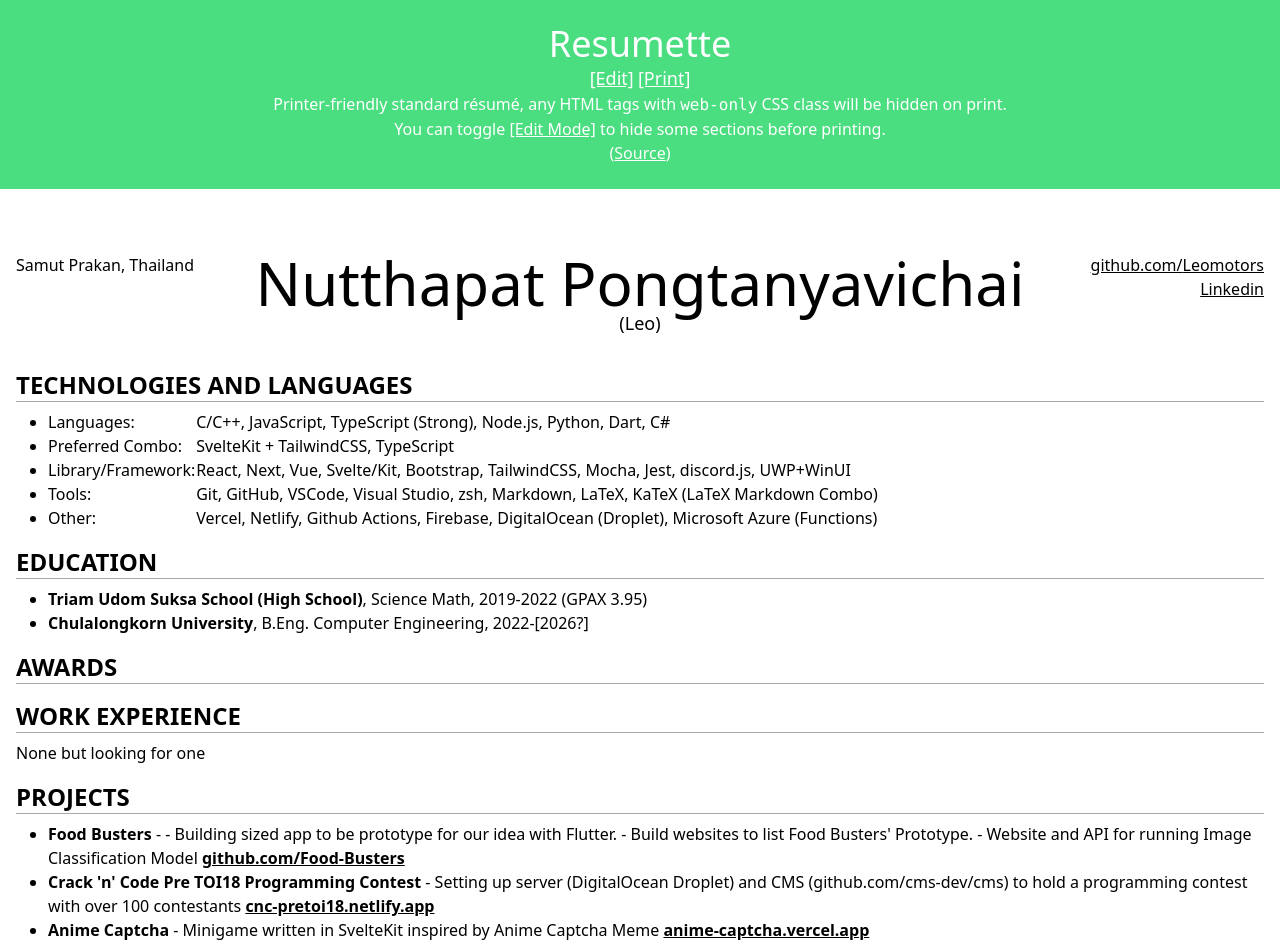
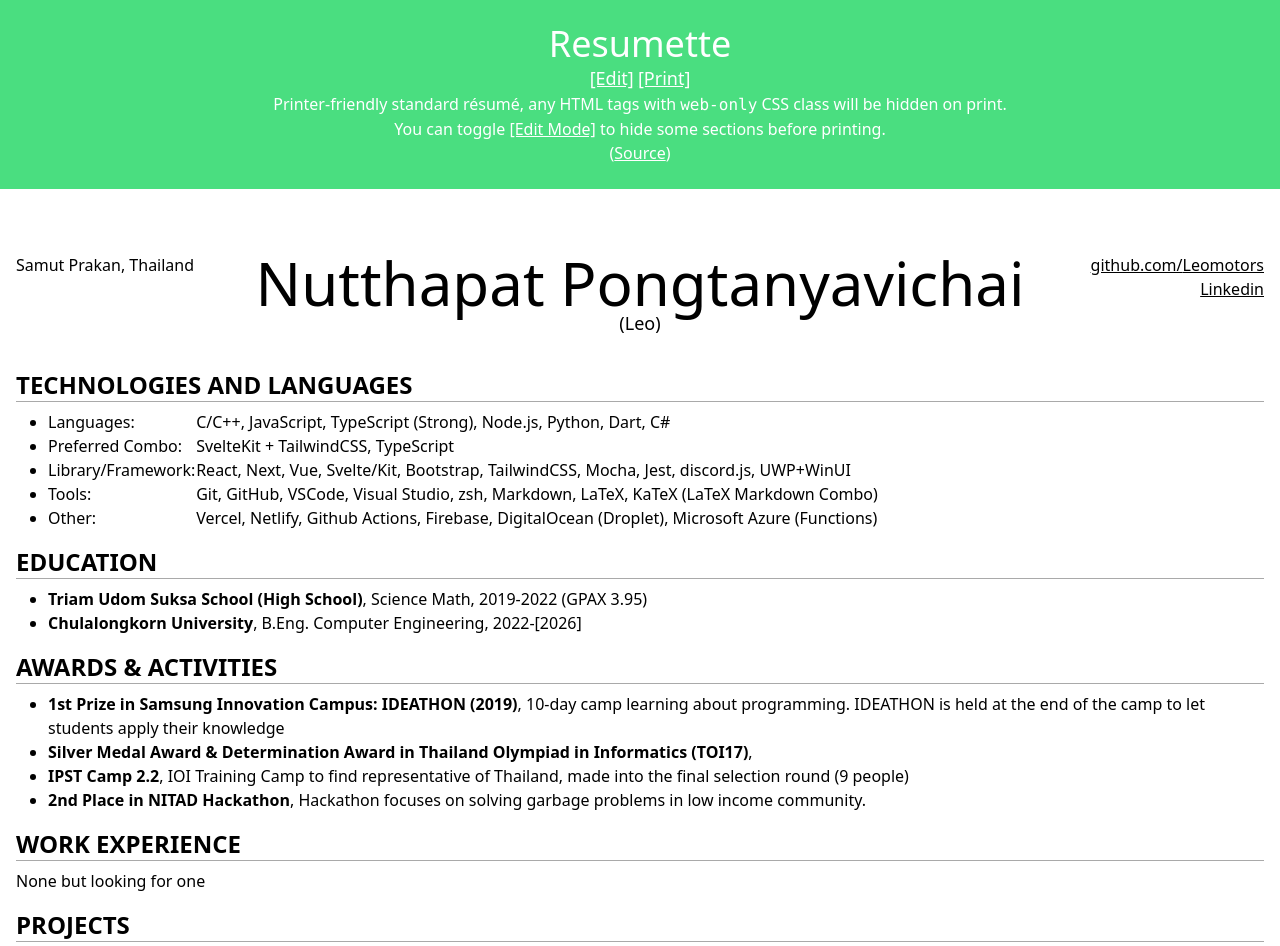
Before and after one commit to leomotors/resumette, a Svelte app: page / in a window 1280 px wide. Shown: the top 946 px of the page. Built offline with nearby package versions, Linux system fonts and the light colour scheme.

Commit message:
Update data

```diff
--- a/src/App.svelte
+++ b/src/App.svelte
@@ -58,7 +58,8 @@
       Technologies and Languages
     </h2>
     <hr />
-    <ul class="text-left list-disc pl-8">
+
+    <ul>
       {#each technologies as tech}
         <li>
           <HideToggle />
@@ -74,7 +75,7 @@
     <h2 class="text-2xl print:text-4xl uppercase text-left">Education</h2>
     <hr />
 
-    <ul class="text-left list-disc pl-8">
+    <ul>
       {#each educations as edu}
         <li>
           <HideToggle />
@@ -86,15 +87,19 @@
 
   <section>
     <HideToggle />
-    <h2 class="text-2xl print:text-4xl uppercase text-left">Awards</h2>
+    <h2 class="text-2xl print:text-4xl uppercase text-left">
+      Awards & Activities
+    </h2>
     <hr />
 
+    <ul>
       {#each awards as award}
         <li>
           <HideToggle />
           <strong>{award.name}</strong>, {award.details}
         </li>
       {/each}
+    </ul>
   </section>
 
   <section>
@@ -114,7 +119,7 @@
     <h2 class="text-2xl print:text-4xl uppercase text-left">Projects</h2>
     <hr />
 
-    <ul class="text-left list-disc pl-8">
+    <ul>
       {#each projects as project}
         <li>
           <HideToggle />
@@ -133,7 +138,7 @@
     <h2 class="text-2xl print:text-4xl uppercase text-left">Interests</h2>
     <hr />
 
-    <ul class="text-left list-disc pl-8">
+    <ul>
       {#each interests as interest}
         <li>
           <HideToggle />
@@ -144,9 +149,9 @@
   </section>
 
   <footer class="print-only">
-    (See <a href={fullVersionLink} target="_blank" rel="noopener"
-      >full version</a
-    >
+    (See <a href={fullVersionLink} target="_blank" rel="noopener">
+      full version
+    </a>
     or <a href={sourceLink} target="_blank" rel="noopener">source</a>)
   </footer>
 </main>
@@ -171,6 +176,10 @@
   section hr {
     @apply mt-0 mb-2;
     border-color: darkgrey;
+  }
+
+  section > ul {
+    @apply text-left list-disc pl-8;
   }
 
   :global(.print-only) {
--- a/src/data.ts
+++ b/src/data.ts
@@ -1,4 +1,4 @@
-export const fullVersionLink = "";
+export const fullVersionLink = "https://resume.leomotors.vercel.app";
 export const sourceLink = "https://github.com/Leomotors/resumette";
 export const ogImageUrl =
   "https://og-image.vercel.app/Resumette.png?theme=light&md=1&fontSize=200px&images=https%3A%2F%2Fassets.vercel.com%2Fimage%2Fupload%2Ffront%2Fassets%2Fdesign%2Fvercel-triangle-black.svg";
@@ -48,13 +48,33 @@ export const educations = [
   },
   {
     head: "Chulalongkorn University",
-    details: "B.Eng. Computer Engineering, 2022-[2026?]",
+    details: "B.Eng. Computer Engineering, 2022-[2026]",
   },
 ];
 
 export const workExperiences = [];
 
-export const awards = [];
+export const awards = [
+  {
+    name: "1st Prize in Samsung Innovation Campus: IDEATHON (2019)",
+    details:
+      "10-day camp learning about programming. IDEATHON is held at the end of the camp to let students apply their knowledge",
+  },
+  {
+    name: "Silver Medal Award & Determination Award in Thailand Olympiad in Informatics (TOI17)",
+    details: "",
+  },
+  {
+    name: "IPST Camp 2.2",
+    details:
+      "IOI Training Camp to find representative of Thailand, made into the final selection round (9 people)",
+  },
+  {
+    name: "2nd Place in NITAD Hackathon",
+    details:
+      "Hackathon focuses on solving garbage problems in low income community.",
+  },
+];
 
 export const projects = [
   {
```
Lines whose indentation alone changed are shown as unchanged.
